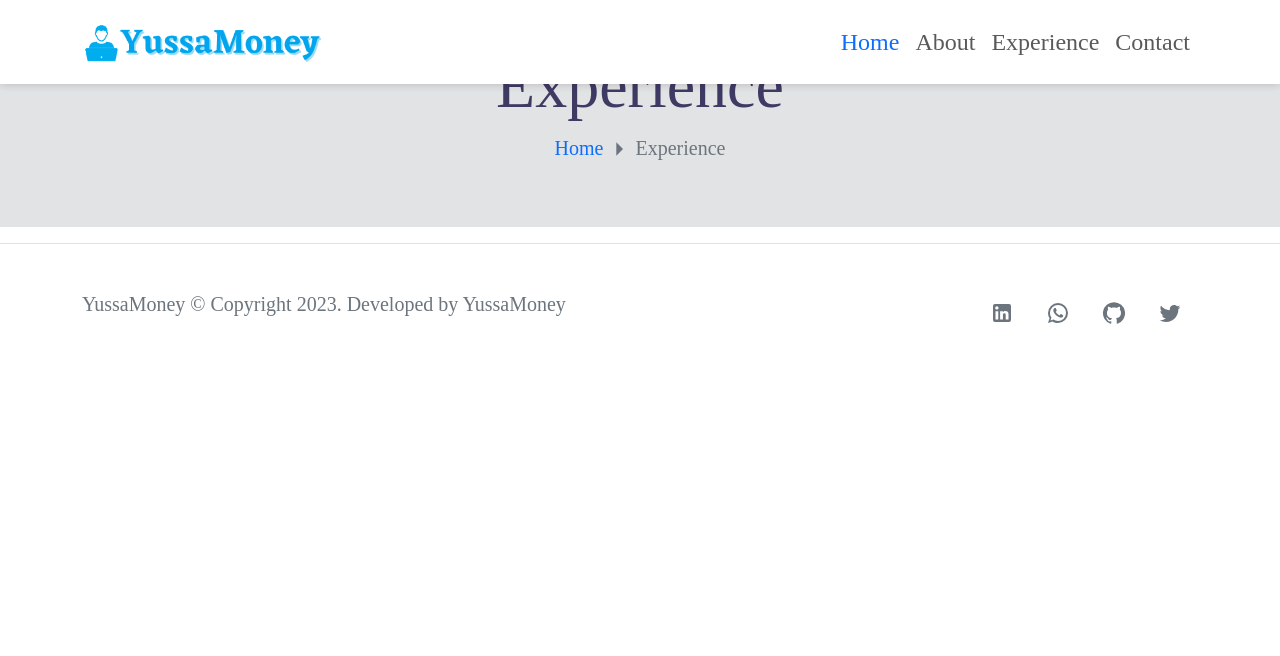
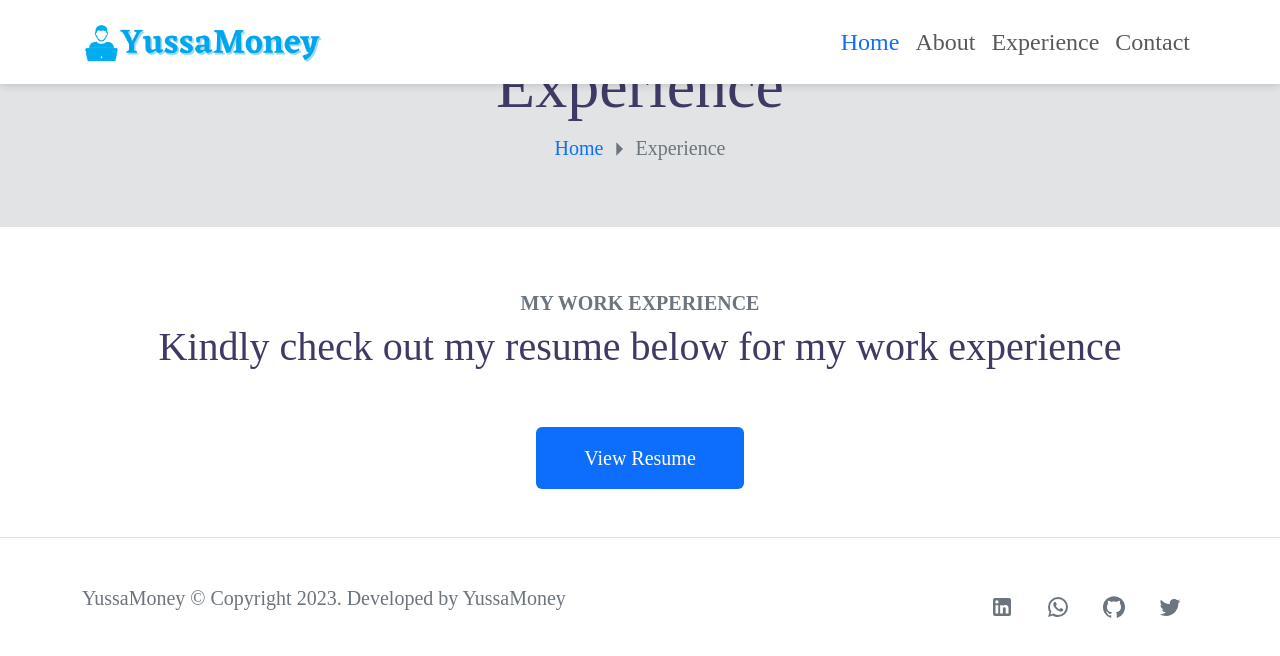
Before and after one commit to YussaMoney/Yussa-Portfolio, a React (Create React App) app: page /experience in a window 1280 px wide. Shown: the top 656 px of the page. Built offline with nearby package versions, Linux system fonts and the light colour scheme.

Commit message:
Modified: Exprience component (or page); - Added: A new section with contents, - Fixed: Margin top error.

```diff
--- a/src/Experience.js
+++ b/src/Experience.js
@@ -1,10 +1,9 @@
-import React from 'react';
+import React from "react";
 import ArrowRightIcon from "@mui/icons-material/ArrowRight";
-
 
 export default function Experience() {
   return (
-    <div className='experience'>
+    <div className="experience margin-top">
       <section className="text-center mb-3 bg-secondary-subtle">
         <div className="container py-5">
           <h1 className="heading">Experience</h1>
@@ -20,6 +19,19 @@ export default function Experience() {
           </div>
         </div>
       </section>
+      <section className="py-5">
+        <div className="container text-center">
+          <h5 className="text-secondary">
+            <strong>MY WORK EXPERIENCE</strong>
+          </h5>
+          <h1 className="pb-5">
+            Kindly check out my resume below for my work experience
+          </h1>
+          <button className="py-3 px-5 btn btn-primary border-0 fs-5">
+            View Resume
+          </button>
+        </div>
+      </section>
     </div>
-  )
+  );
 }
```
